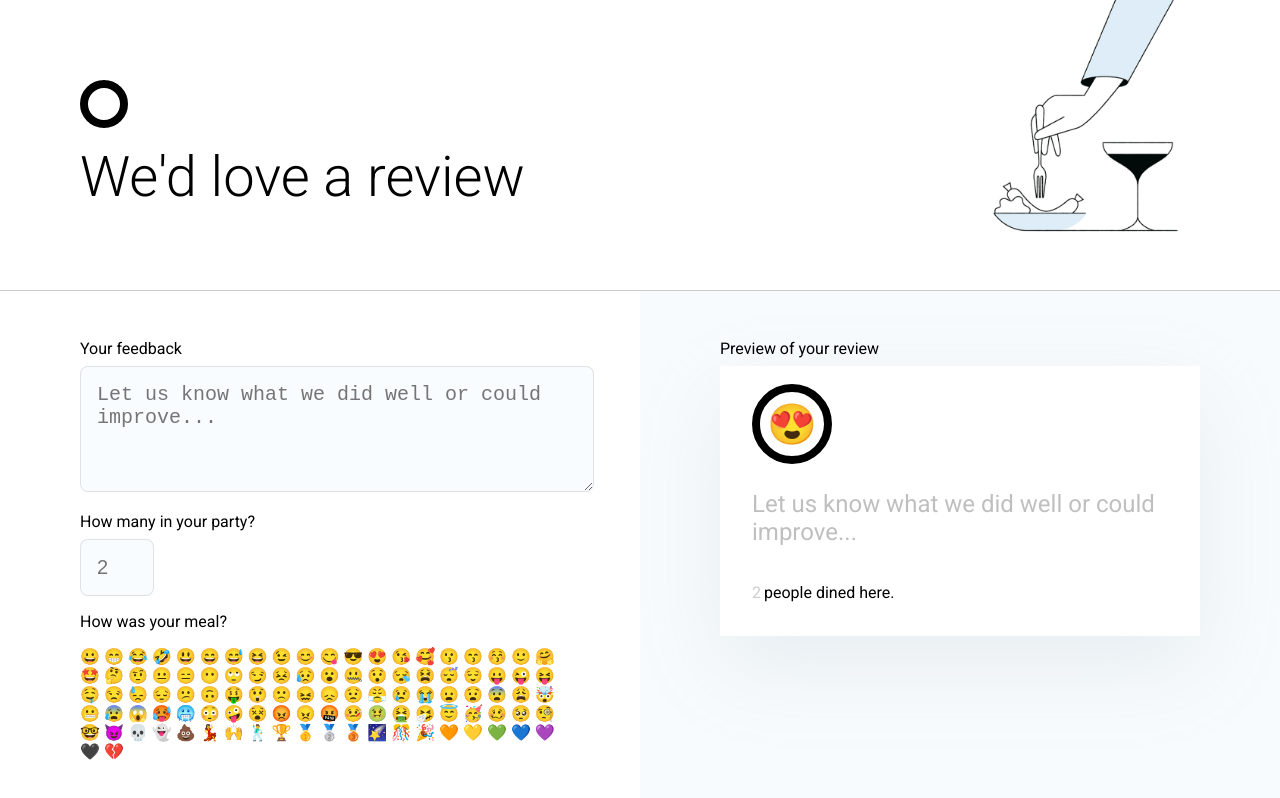
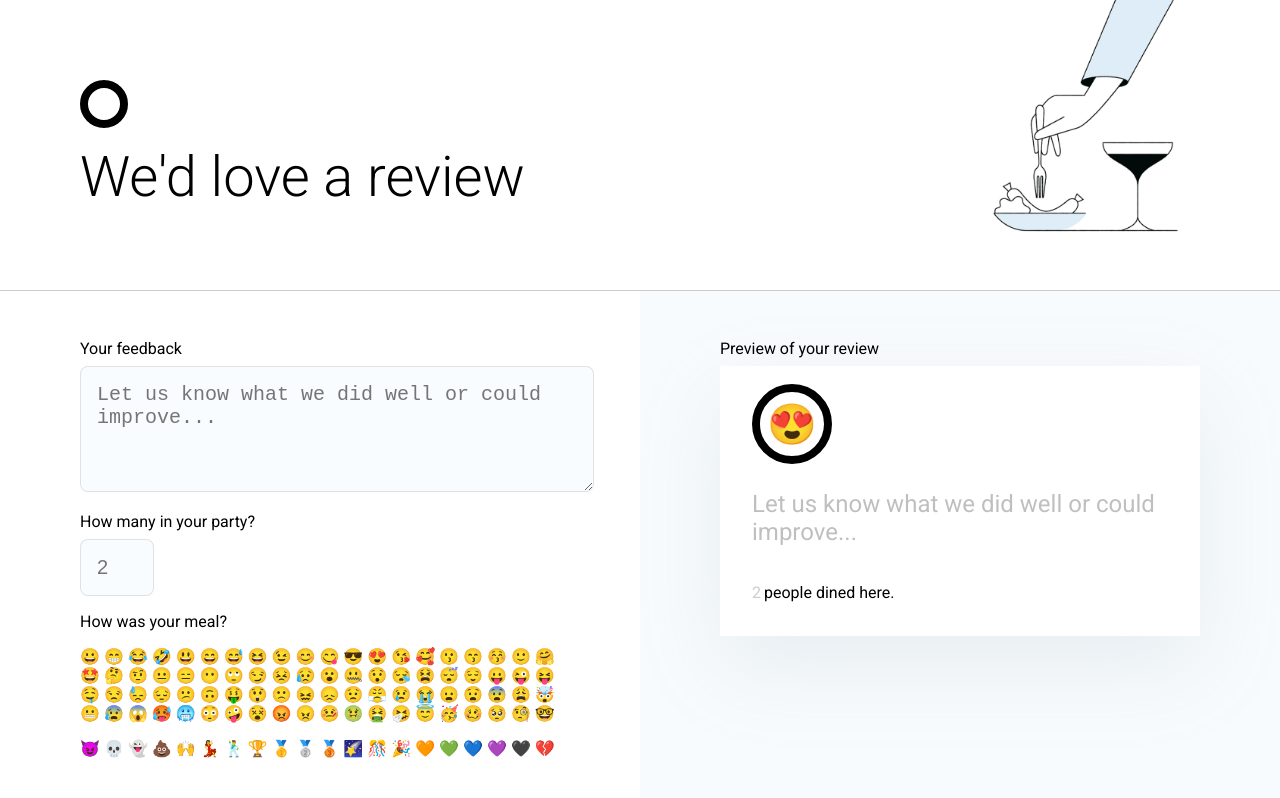
Before and after one commit to rebeccalambert/review_coding-challenge, a React (Create React App) app: page / in a window 1280 px wide. Shown: the top 798 px of the page. Built offline with nearby package versions, Linux system fonts and the light colour scheme.

Commit message:
Filter out some emojis

```diff
--- a/src/Emojis.js
+++ b/src/Emojis.js
@@ -3,10 +3,14 @@ import "./Emojis.css";
 
 function Emojis() {
 
-    let icons = "😀 😁 😂 🤣 😃 😄 😅 😆 😉 😊 😋 😎 😍 😘 🥰 😗 😙 😚 🙂 🤗 🤩 🤔 🤨 😐 😑 😶 🙄 😏 😣 😥 😮 🤐 😯 😪 😫 😴 😌 😛 😜 😝 🤤 😒 😓 😔 😕 🙃 🤑 😲 🙁 😖 😞 😟 😤 😢 😭 😦 😧 😨 😩 🤯 😬 😰 😱 🥵 🥶 😳 🤪 😵 😡 😠 🤬 🤒 🤢 🤮 🤧 😇 🥳 🥴 🥺 🧐 🤓 😈 💀 👻 💩 💃 🙌 🕺 🏆 🥇 🥈 🥉 🌠 🎊 🎉 🧡 💛 💚 💙 💜 🖤 💔"
+    let face_icons = "😀 😁 😂 🤣 😃 😄 😅 😆 😉 😊 😋 😎 😍 😘 🥰 😗 😙 😚 🙂 🤗 🤩 🤔 🤨 😐 😑 😶 🙄 😏 😣 😥 😮 🤐 😯 😪 😫 😴 😌 😛 😜 😝 🤤 😒 😓 😔 😕 🙃 🤑 😲 🙁 😖 😞 😟 😤 😢 😭 😦 😧 😨 😩 🤯 😬 😰 😱 🥵 🥶 😳 🤪 😵 😡 😠 🤒 🤢 🤮 🤧 😇 🥳 🥴 🥺 🧐 🤓"
+    let other_icons = "😈 💀 👻 💩 🙌 💃 🕺 🏆 🥇 🥈 🥉 🌠 🎊 🎉 🧡 💚 💙 💜 🖤 💔"
 
     return (
-        <p>{icons}</p>
+        <div>
+            <p>{face_icons}</p>
+            <p>{other_icons}</p>
+        </div>
     );
 }
 
```
